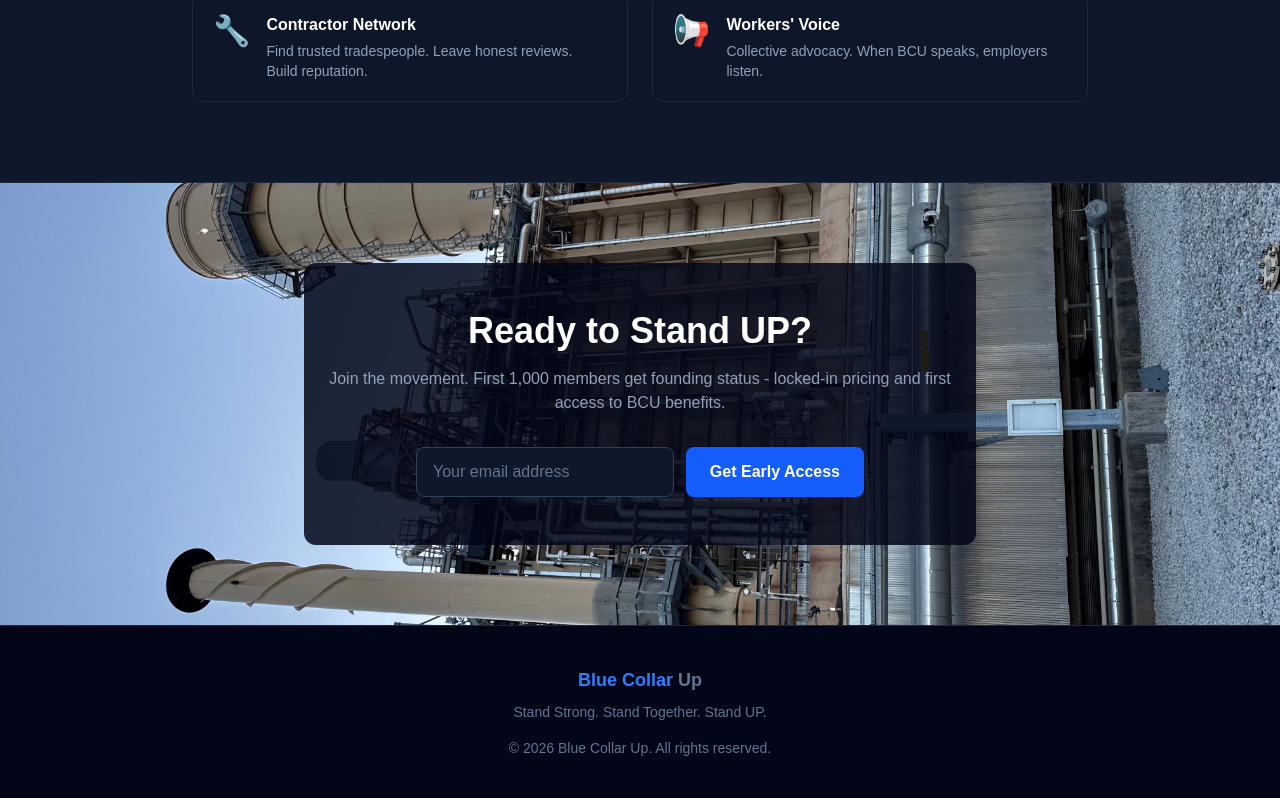
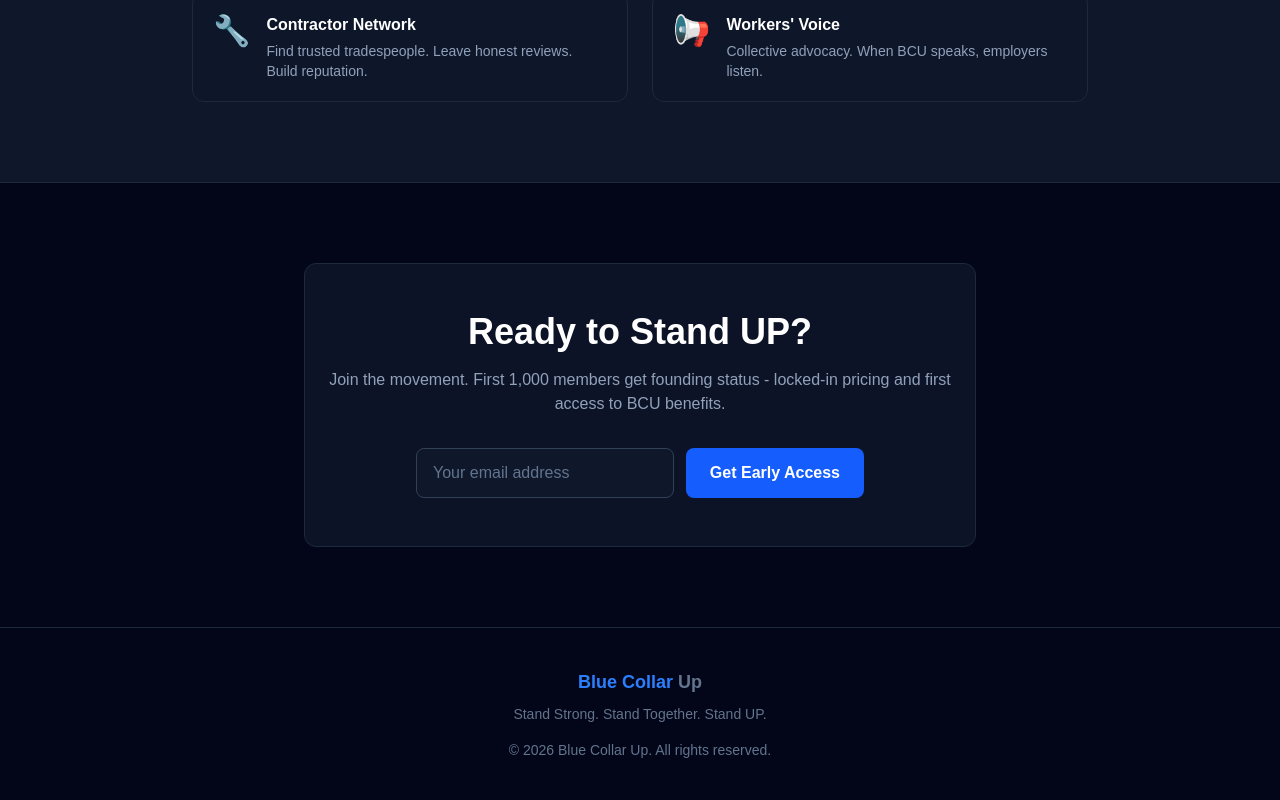
Before and after one commit to striebeck-BCU/mission-control, a Next.js app: page /landing in a window 1280 px wide. Shown: the part 3889-4689 px from the top of the page. Built offline with nearby package versions, Linux system fonts and the light colour scheme.

Commit message:
Remove photo from cta section pending better image

```diff
--- a/src/app/landing/page.tsx
+++ b/src/app/landing/page.tsx
@@ -312,8 +312,8 @@ export default function LandingPage() {
       </section>
 
       {/* Final CTA */}
-      <section className="py-20 px-6 text-center bg-cover bg-center bg-no-repeat" style={{ backgroundImage: "url('/johns_pic.jpg')" }}>
-        <div className="max-w-2xl mx-auto bg-slate-950/85 rounded-xl py-12 px-6">
+      <section className="py-20 px-6 text-center">
+        <div className="max-w-2xl mx-auto bg-slate-900/80 border border-slate-800 rounded-xl py-12 px-6">
           <h2 className="text-3xl md:text-4xl font-bold mb-4">Ready to Stand UP?</h2>
           <p className="text-slate-400 mb-8">
             Join the movement. First 1,000 members get founding status -
```
